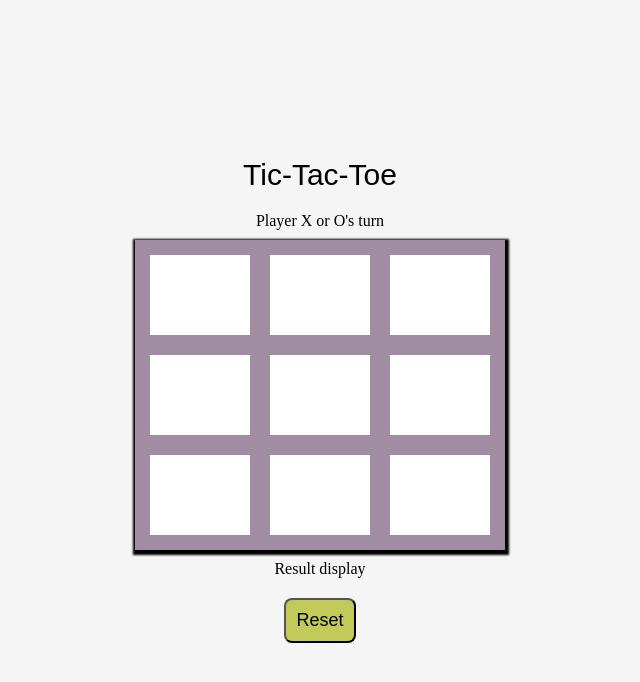
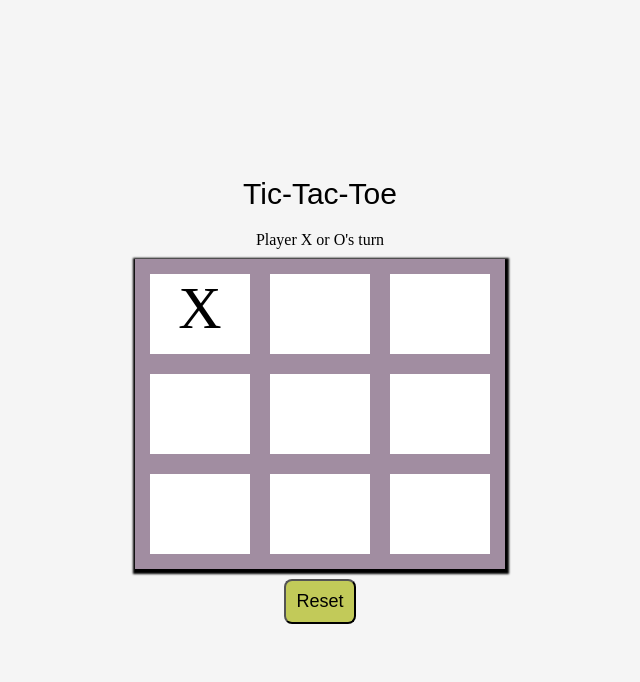
Before and after one commit to pjmiles/TicTacToe, a plain HTML site: page index.html in a window 1280 px wide. Both pictures are taken after a click on the element 520 px from the left and 294 px from the top of the page. Shown: the whole page, without its empty margins (320-960 px from the left). Drawn offline with Linux system fonts and the light colour scheme.

Commit message:
draw & reset board

```diff
--- a/index.html
+++ b/index.html
@@ -9,19 +9,23 @@
 </head>
 <body>
     <div id="title-text">Tic-Tac-Toe</div>
-    <div class="display">Player <span>X or O</span>'s turn</div>
-    <div class="grid-container" >
-        <div class="cell"></div>
-        <div class="cell"></div>
-        <div class="cell"></div>
-        <div class="cell"></div>
-        <div class="cell"></div>
-        <div class="cell"></div>
-        <div class="cell"></div>
-        <div class="cell"></div>
-        <div class="cell"></div>
+
+    <div class="player-display">Player <span>X or O</span>'s turn</div>
+
+    <div class="grid-container" id="board" >
+        <div class="cell" id="c0"></div>
+        <div class="cell" id="c1"></div>
+        <div class="cell" id="c2"></div>
+        <div class="cell" id="c3"></div>
+        <div class="cell" id="c4"></div>
+        <div class="cell" id="c5"></div>
+        <div class="cell" id="c6"></div>
+        <div class="cell" id="c7"></div>
+        <div class="cell" id="c8"></div>
     </div>
-    <div class="display">Result display</div>
+
     <button id="reset-btn">Reset</button>
+
+    <script src="script.js"></script>
 </body>
 </html>
--- /dev/null
+++ b/script.js
@@ -0,0 +1,62 @@
+const cells = document.querySelectorAll('.cell');
+const resetButton = document.querySelector('#reset-btn');
+
+let currentPlayer = "X";
+
+const winningCombinations = [
+    [0, 1, 2],
+    [3, 4, 5],
+    [6, 7, 8],
+    [0, 3, 6],
+    [1, 4, 7],
+    [2, 5, 8],
+    [0, 4, 8],
+    [2, 4, 6]
+];
+
+function checkForWinner(){
+    winningCombinations.forEach(function(combination){
+        let check = combination.every(indexOf => cells[indexOf].innerText.trim() == currentPlayer)
+        // let draw = combination !== check
+        if(check){
+            alert("PLAYER " + currentPlayer + " WON!");
+            return true
+        }
+    });
+
+    return false
+}
+
+function checkDraw (){
+    for(i in cells){
+        if (cells[i].innerText === ""){
+            return false
+        }
+    }
+
+    alert("GAME IS DRAW")
+    return true
+}
+
+cells.forEach(function(cell){
+    cell.addEventListener('click', function(){
+        // check valid move
+        if(cell.innerText.trim() != ""){
+            return
+        }
+
+        // play currentPlayer move
+        cell.innerText = currentPlayer
+
+        // if there is no winner continue game
+        if(!checkForWinner()){
+            checkDraw()
+            currentPlayer = currentPlayer == "X" ? "O" : "X";
+        }
+    })
+})
+
+// To reset the game
+resetButton.addEventListener('click', () => {
+    cells.forEach(cell => cell.innerText = "");
+})
--- a/style.css
+++ b/style.css
@@ -14,6 +14,8 @@ body {
 }
 
 .grid-container {
+    align-items: center;
+    justify-content: center;
     display: grid;
     grid-template-columns: auto auto auto;
     grid-gap: 20px;
@@ -28,12 +30,12 @@ body {
     width: 100px;
     box-sizing: border-box;
     height: 5rem;
-    padding: 20px;
     text-align: center;
     align-items: center;
-    font-size: 30px;
+    font-size: 60px;
     font-weight: 500;
     cursor: pointer;
+    user-select: none;
 }
 
 #title-text {
@@ -44,9 +46,12 @@ body {
     margin: 10px;
 }
 
-.display {
+.player-display {
     margin: 10px;
+}
 
+.result-display {
+    margin: 10px;
 }
 
 #reset-btn {
@@ -58,9 +63,7 @@ body {
     cursor: pointer;
 }
 
-.cell:hover {
-    background-color: rgba(58, 55, 55, 0.527);
-}
+
 
 #reset-btn:hover {
     background-color: rgb(35, 185, 93);
```
